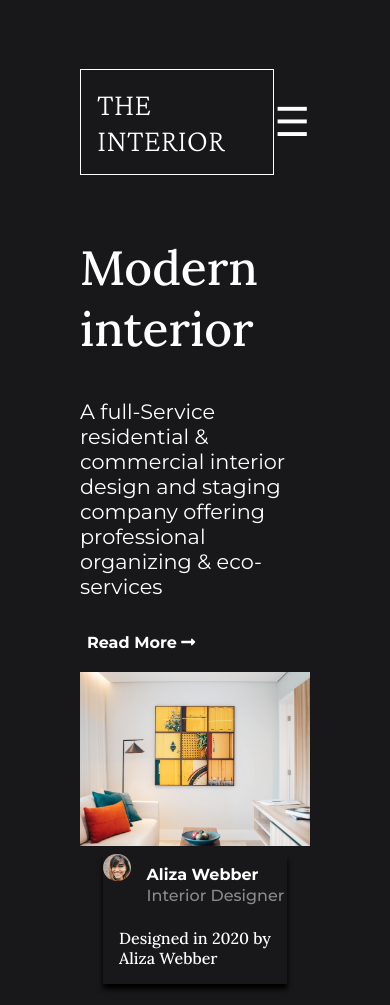
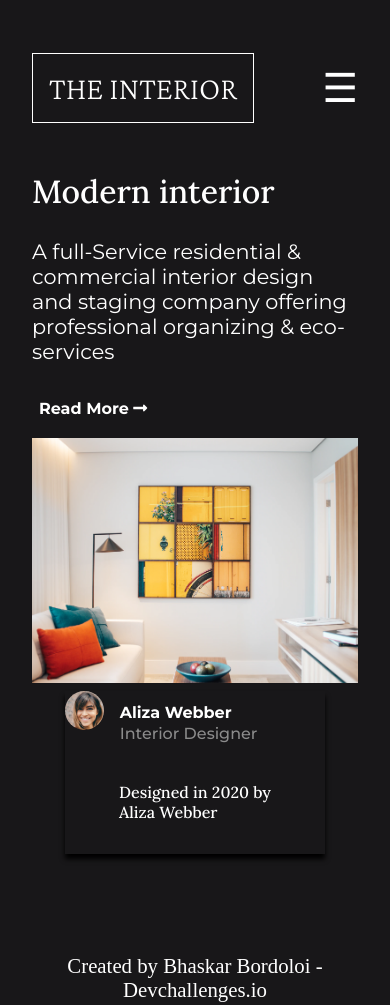
Before and after one commit to bhaskrr/Interior-Consultant-project, a plain HTML site: page index.html in a window 390 px wide. Shown: the top 1005 px of the page. Drawn offline with nearby package versions, Linux system fonts and the light colour scheme.

Commit message:
Update style.css

```diff
--- a/style.css
+++ b/style.css
@@ -145,13 +145,14 @@ button {
     align-items: center;
     position: relative;
     margin: 0 auto;
-    width: 20%;
+    width: 30%;
     box-shadow: 0 5px 5px rgba(0, 0, 0, 1);
 
 }
 .card > p {
     font-family: 'Lora', serif;
     font-size: 2rem;
+    padding: 1rem;
 }
 .profile-picture {
     width: 15%;
@@ -182,11 +183,18 @@ button {
     }
 }
 @media screen and (max-width: 768px) {
+    body {
+        margin: 1rem;
+        padding: 1rem;
+    }
     .navbar {
         display: none;
     }
     .menu-icon {
         display: block;
+    }
+    .left-text > h2 {
+        font-size: 2rem;
     }
 }
 .about {
```
